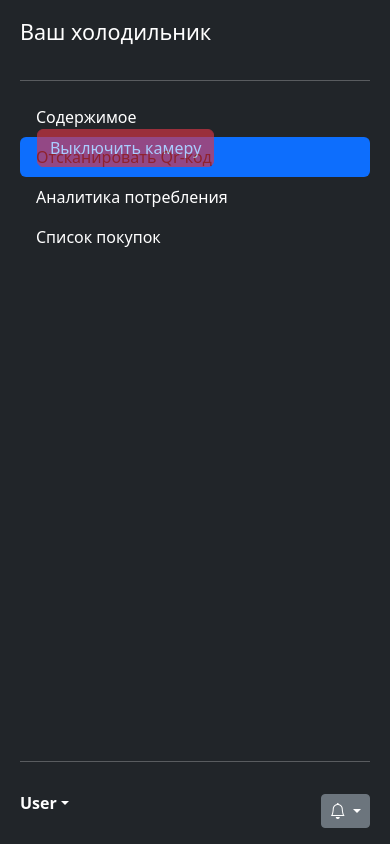
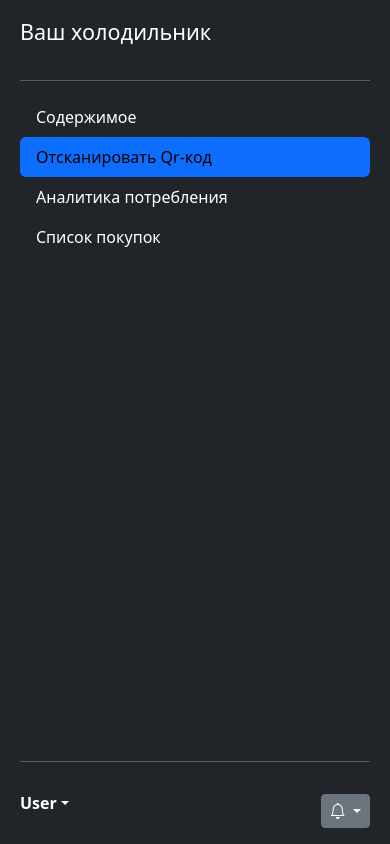
Before and after one commit to Zoneeder/Qr_Smart_Fridge, a Flask app: page /Qr-code in a window 390 px wide. Run offline with Flask 3, Linux system fonts and the light colour scheme.

Commit message:
Добавлен стиль z-index для фиксированного сайдбара в шаблоне base.html

```diff
--- a/templates/base.html
+++ b/templates/base.html
@@ -13,7 +13,7 @@
 
   <main class="container-fluid">
     <div class="row">
-      <div class="col-12 col-sm-4 col-md-3 col-lg-2 px-1 bg-dark position-fixed">
+      <div class="col-12 col-sm-4 col-md-3 col-lg-2 px-1 bg-dark position-fixed" style="z-index: 9999;">
         {% include 'navbar.html' %}
       </div>
       <div class="col-12 col-sm-8 col-md-9 col-lg-10 offset-sm-4 offset-md-3 offset-lg-2 p-3">
```
